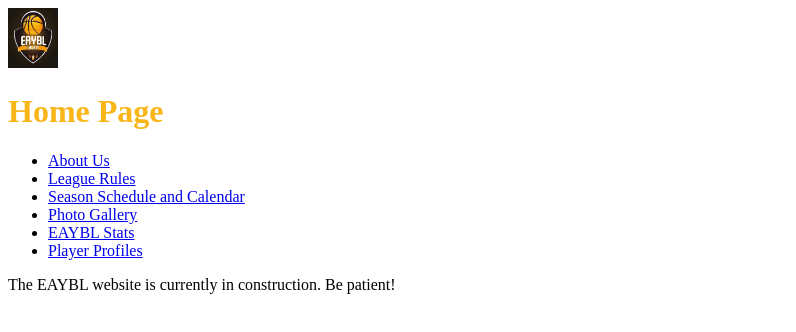
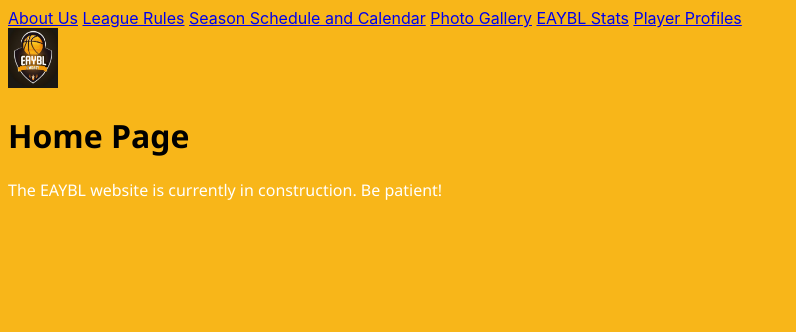
Before and after one commit to mamohamed2/mamohamed2.github.io, a plain HTML site: page index.html in a window 1280 px wide. Shown: the whole page, without its empty margins (0-796 px from the left). Drawn offline with Linux system fonts and the light colour scheme.

Commit message:
Update index.html

```diff
--- a/index.html
+++ b/index.html
@@ -4,14 +4,36 @@
         <title>EAYBL</title>
         <style>
             h1 {
-                color:rgb(248, 182, 25);
+                color: black;
+            }
+
+            ul {
+                margin: 0;
+                padding: 0;
+                list-style-type: none;
+
+            }
+
+            li {
+                display: inline-block;
+            }
+            header {
+                font-family: -apple-system, BlinkMacSystemFont, 'Segoe UI', Roboto, Oxygen, Ubuntu, Cantarell, 'Open Sans', 'Helvetica Neue', sans-serif;
+                background: rgb(248, 182, 25);
+                color: whitesmoke;
+            }
+
+            body {
+                font-family: 'Segoe UI', Tahoma, Geneva, Verdana, sans-serif;
+                background: rgb(248, 182, 25);
+                color: white;
             }
         </style>
 
     </head>
 <body>
-<img src="FullSizeRender.jpg" alt="EAYBL Logo" style="width:50px;height:60px;">
-<h1>Home Page</h1>
+    <header>
+        <nav>
             <ul>
                 <li><a href="About_Us.html">About Us</a></li>
                 <li><a href="League_Rules.html">League Rules</a></li>
@@ -20,6 +42,11 @@
                 <li><a href="EAYBL_Stats.html">EAYBL Stats</a></li>
                 <li><a href="Player_Profiles.html">Player Profiles</a></li>
             </ul>
+        </nav>
+    </header>
+<img src="FullSizeRender.jpg" alt="EAYBL Logo" style="width:50px;height:60px;">
+<h1>Home Page</h1>
+
 
 <p>The EAYBL website is currently in construction. Be patient!</p>
 </body>
```
Lines whose indentation alone changed are shown as unchanged.
